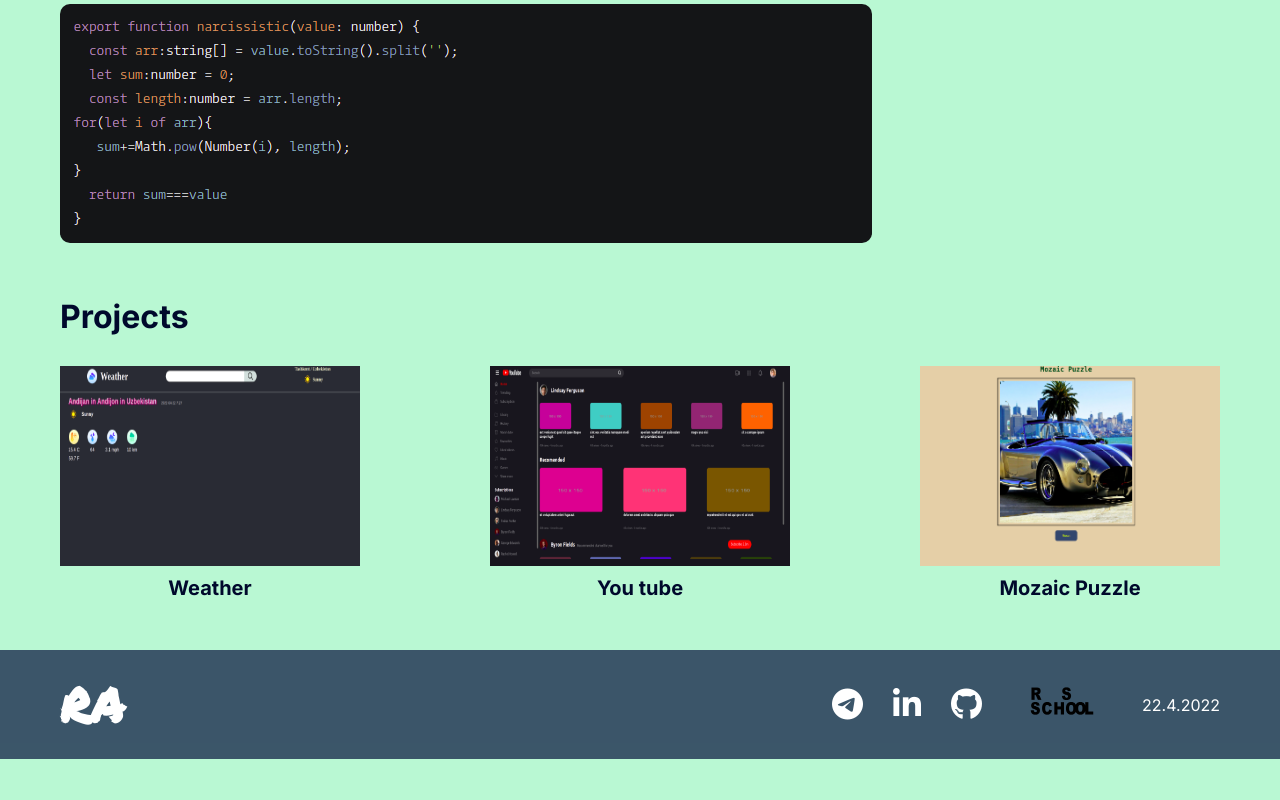
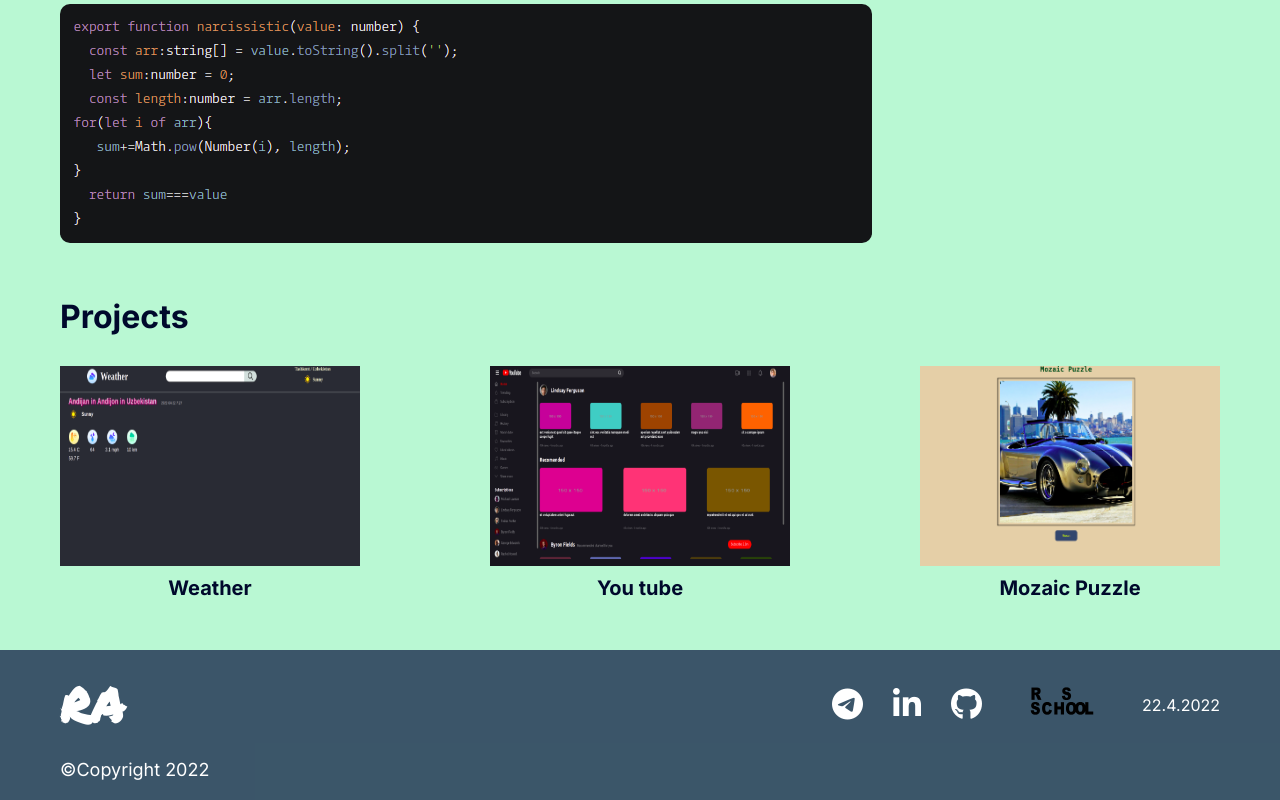
Before and after one commit to rahmiddinasiydinov/rsschool-cv, a plain HTML site: page index.html in a window 1280 px wide. Shown: the part 1036-1836 px from the top of the page. Before the commit the page ends 1795 px from the top, so only its background shows below. Drawn offline with Linux system fonts and the light colour scheme.

Commit message:
refactor: copyright is written

```diff
--- a/index.html
+++ b/index.html
@@ -114,6 +114,7 @@
                     <li class="footer__item"><span id="time"></span></li>
                 </ul>
             </div>
+            <span class="footer__copyright">&copy;Copyright 2022</span>
         </div>
     </footer>
      <script>
--- a/style.css
+++ b/style.css
@@ -147,3 +147,9 @@ h2{
     font-size: 16px;
     color: #FFFFFF;
 }
+.footer__copyright{
+    display: inline-block;
+    margin-top: 20px;
+    color: #FFFFFF;
+    font-size: 18px;
+}
```
